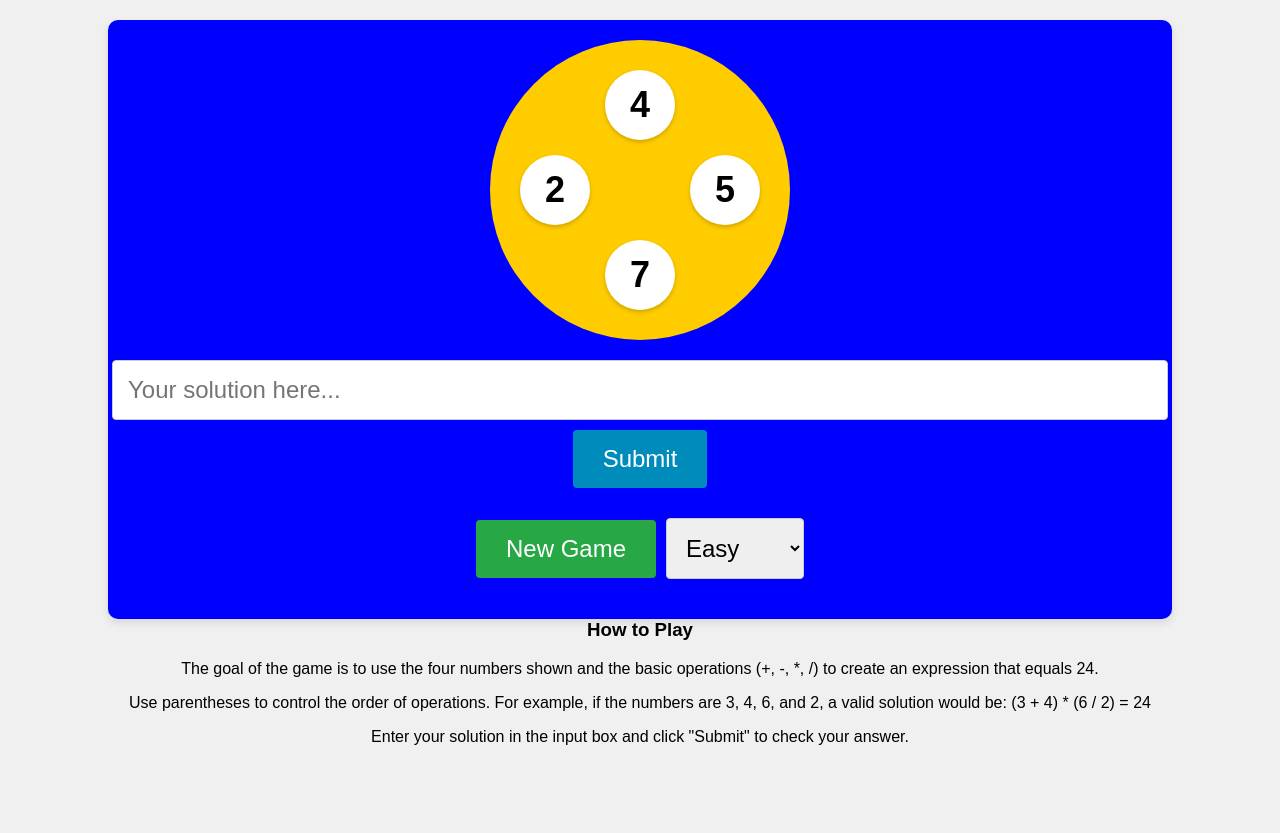
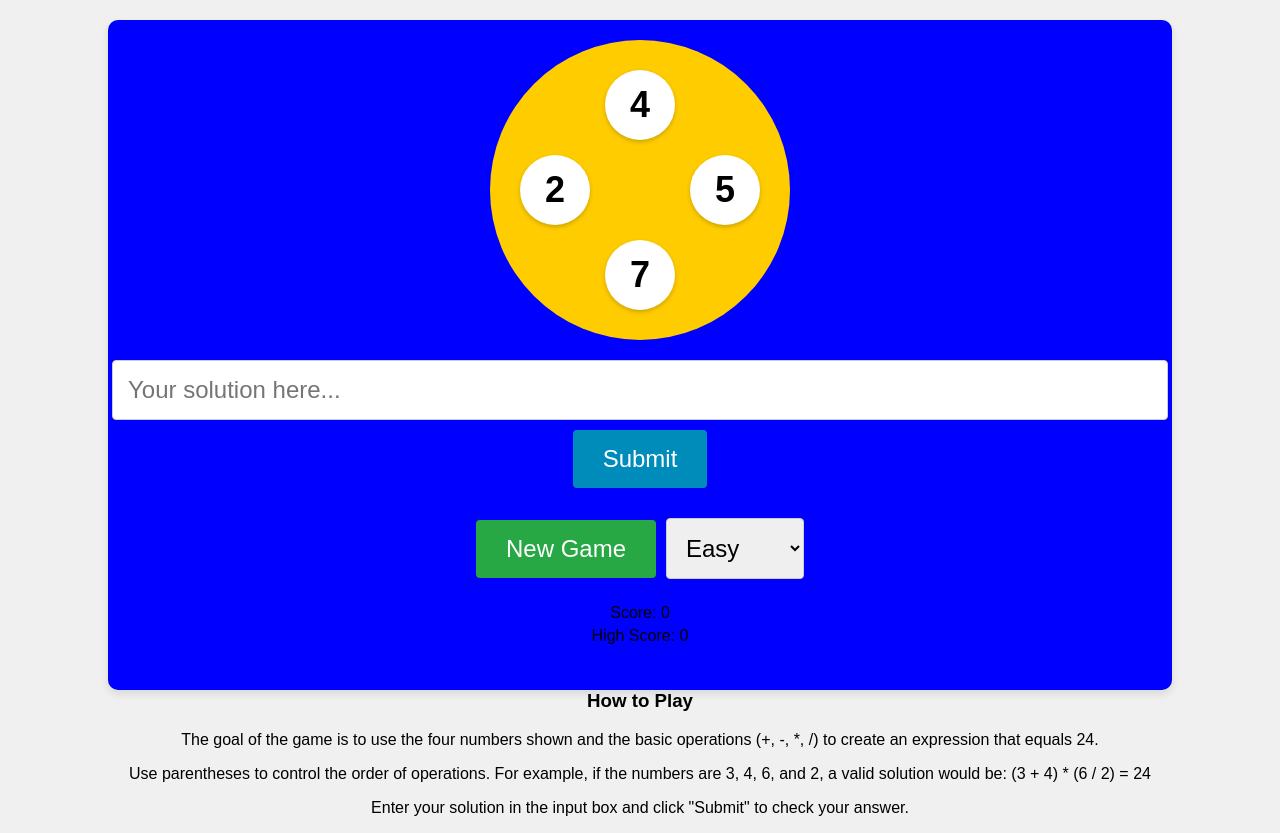
Before and after one commit to Kudalicious2025/Math24, a plain HTML site: page index.html in a window 1280 px wide. Before the commit the page ends 800 px from the top, so only its background shows below. Drawn offline with Linux system fonts and the light colour scheme.

Commit message:
add the score button

```diff
--- a/index.html
+++ b/index.html
@@ -1,10 +1,12 @@
 <!DOCTYPE html>
 <html>
+
 <head>
     <!-- Add a title to the project -->
     <title>Math 24 Game</title>
     <link rel="stylesheet" href="style.css">
 </head>
+
 <body>
     <!-- These are the numbers that will be displayed to the user -->
     <div id="game-area">
@@ -14,7 +16,7 @@
             <div class="number" id="num3"></div>
             <div class="number" id="num4"></div>
         </div>
-<!-- Add input for users to ender calculations -->
+        <!-- Add input for users to ender calculations -->
         <input type="text" id="expression" placeholder="Your solution here...">
 
         <button id="submit">Submit</button>
@@ -31,16 +33,21 @@
                 <option value="hard">Hard</option>
             </select>
         </div>
-
+        <div id="score">
+            <p>Score: <span id="current-score">0</span></p>
+            <p>High Score: <span id="high-score">0</span></p>
+        </div>
 
     </div>
     <div id="how-to-play">
         <h3>How to Play</h3>
         <p>
-            The goal of the game is to use the four numbers shown and the basic operations (+, -, *, /) to create an expression that equals 24.
+            The goal of the game is to use the four numbers shown and the basic operations (+, -, *, /) to create an
+            expression that equals 24.
         </p>
         <p>
-            Use parentheses to control the order of operations. For example, if the numbers are 3, 4, 6, and 2, a valid solution would be: (3 + 4) * (6 / 2) = 24
+            Use parentheses to control the order of operations. For example, if the numbers are 3, 4, 6, and 2, a valid
+            solution would be: (3 + 4) * (6 / 2) = 24
         </p>
         <p>Enter your solution in the input box and click "Submit" to check your answer.</p>
     </div>
@@ -50,4 +57,5 @@
 
     <script src="script.js"></script>
 </body>
+
 </html>
```
